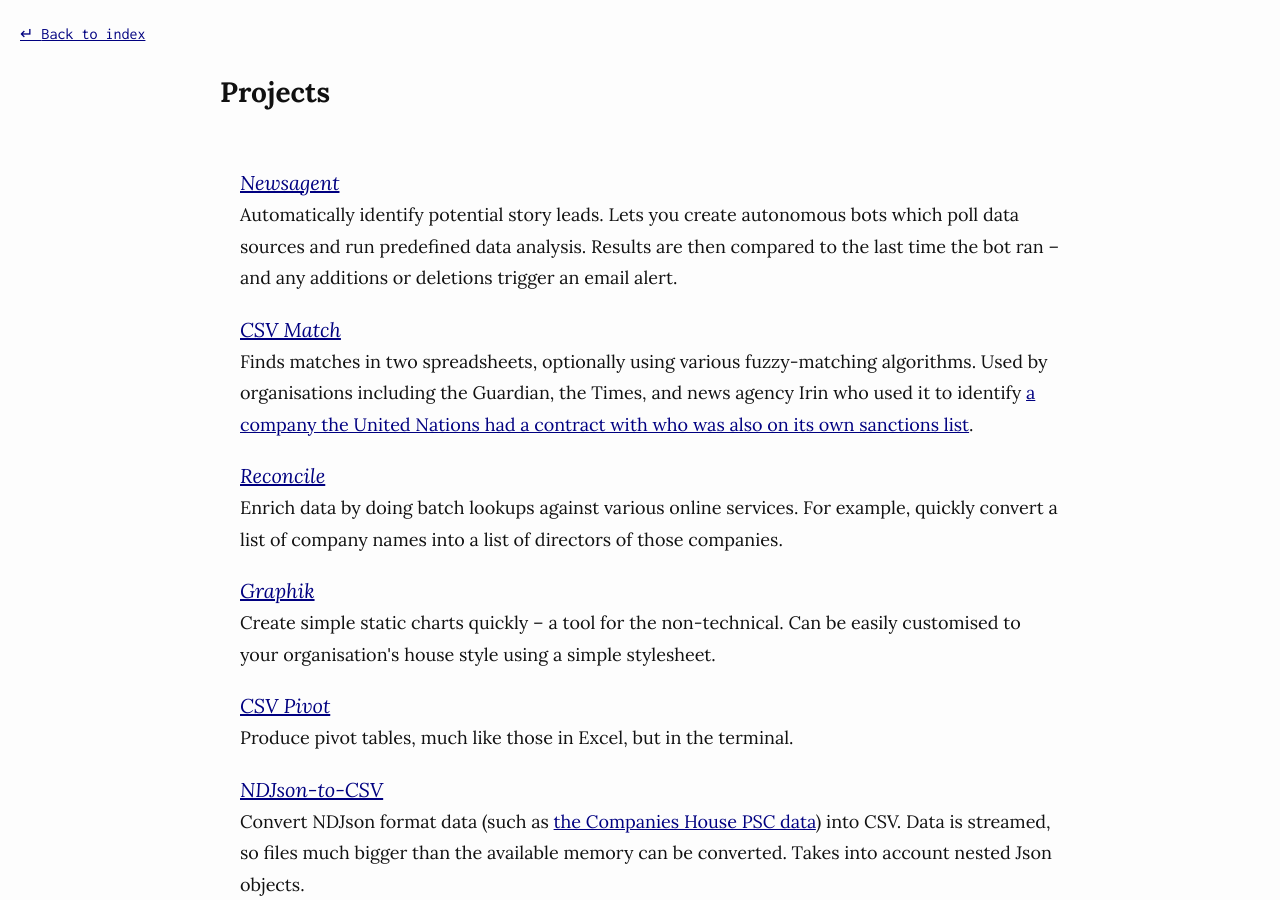
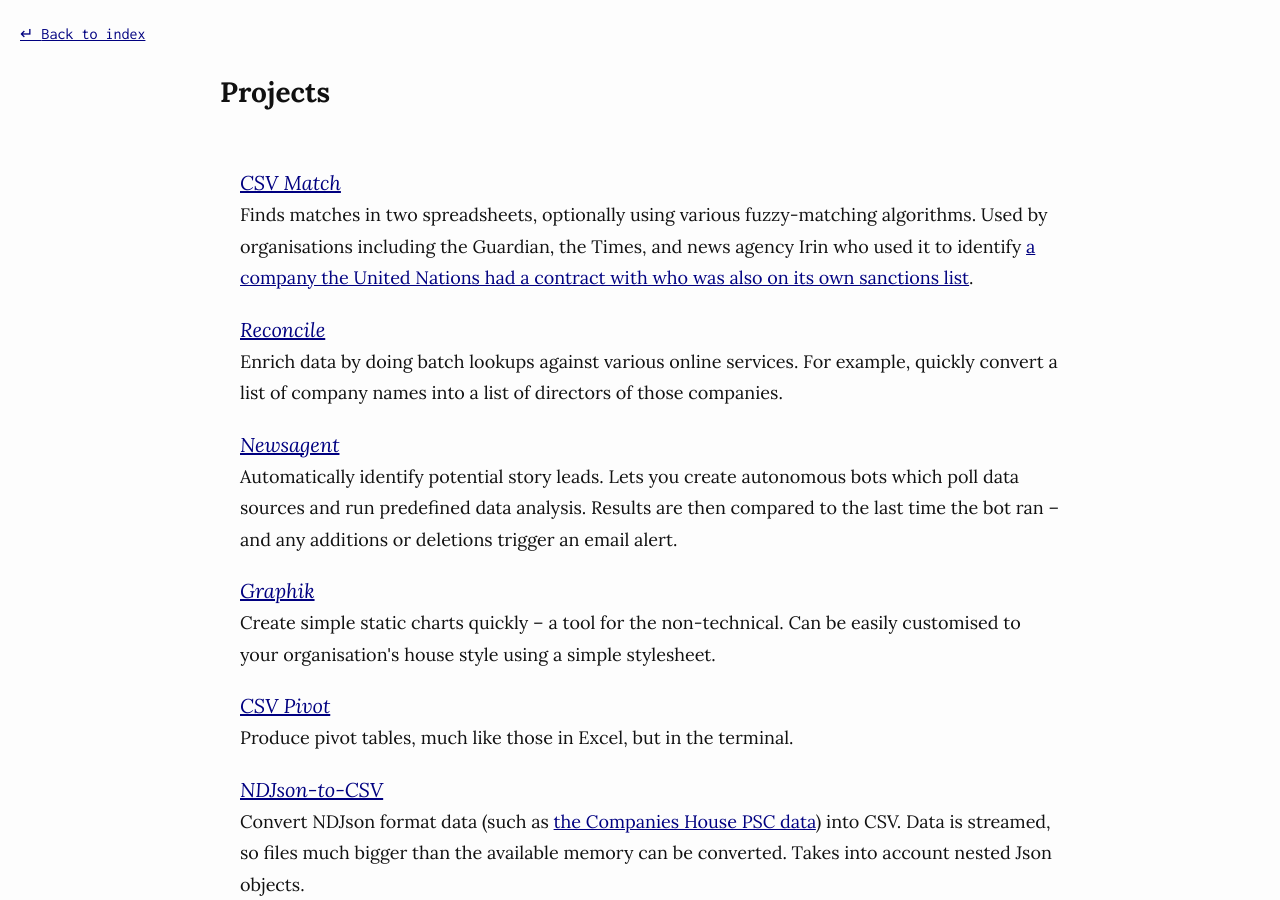
Before and after one commit to maxharlow/maxharlow.github.io, a Jekyll site: the page built from projects.md, in a window 1280 px wide and 900 px high. Built offline with Jekyll 4.4.1, drawn with Linux system fonts in a browser that asks for light colours.

Commit message:
Reorder projects

```diff
--- a/_data/projects.yaml
+++ b/_data/projects.yaml
@@ -1,9 +1,3 @@
--   title: Newsagent
-    link: https://github.com/maxharlow/newsagent
-    state: Ongoing
-    details: |
-        Automatically identify potential story leads. Lets you create autonomous bots which poll data sources and run predefined data analysis. Results are then compared to the last time the bot ran -- and any additions or deletions trigger an email alert.
-
 -   title: CSV Match
     link: https://github.com/maxharlow/csvmatch
     state: Ongoing
@@ -15,6 +9,12 @@
     state: Ongoing
     details: |
         Enrich data by doing batch lookups against various online services. For example, quickly convert a list of company names into a list of directors of those companies.
+
+-   title: Newsagent
+    link: https://github.com/maxharlow/newsagent
+    state: Ongoing
+    details: |
+        Automatically identify potential story leads. Lets you create autonomous bots which poll data sources and run predefined data analysis. Results are then compared to the last time the bot ran -- and any additions or deletions trigger an email alert.
 
 -   title: Graphik
     link: https://github.com/maxharlow/graphik
--- a/_layouts/home.html
+++ b/_layouts/home.html
@@ -40,7 +40,7 @@
 <section id="projects">
 <h3><a href="#projects">Projects</a></h3>
 <ol>
-{% for project in site.data.projects limit: 4 %}
+{% for project in site.data.projects limit: 2 %}
 <li>
 {% if project.link %}
 <h4><a href="{{ project.link }}">{{ project.title | escape }}</a></h4>
```
